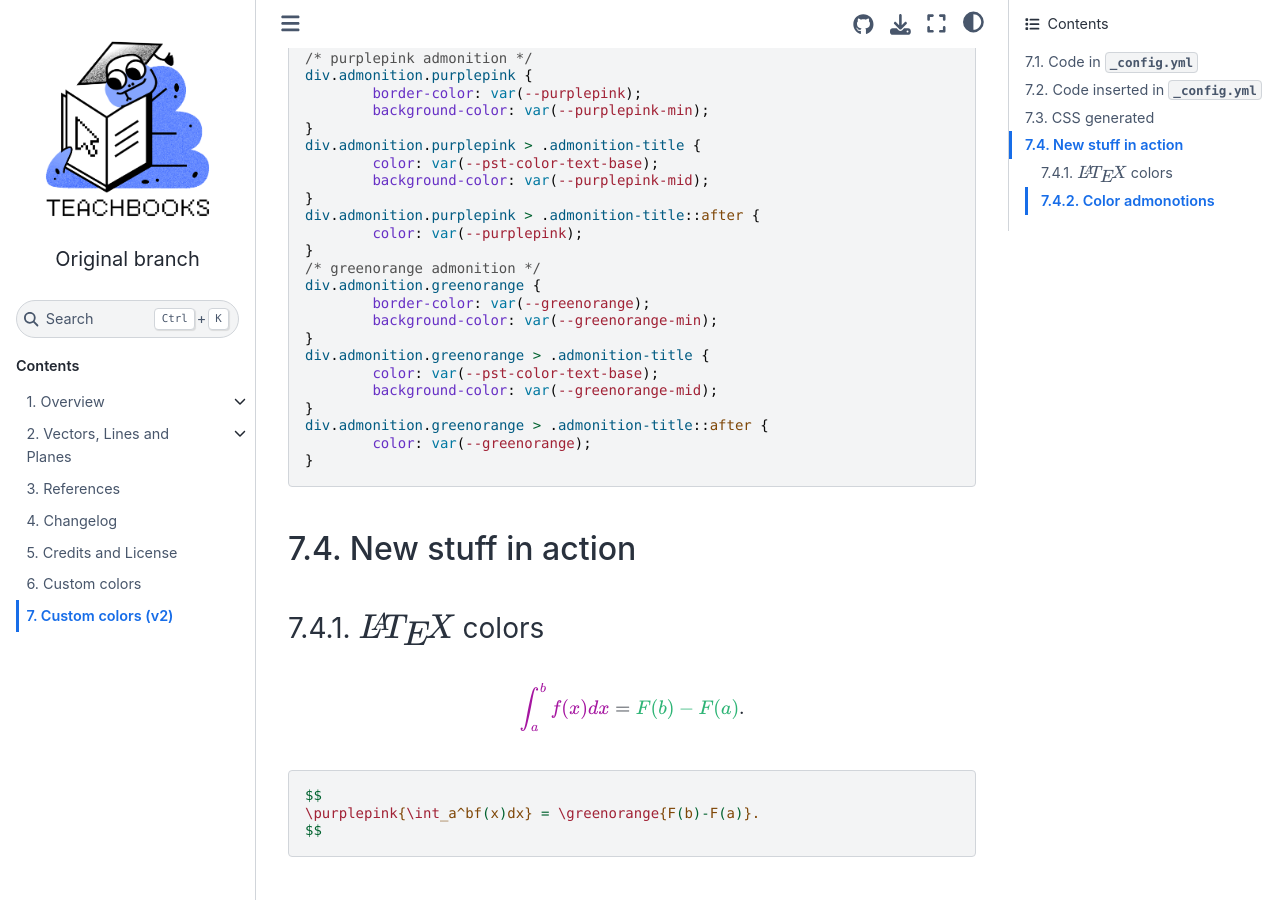
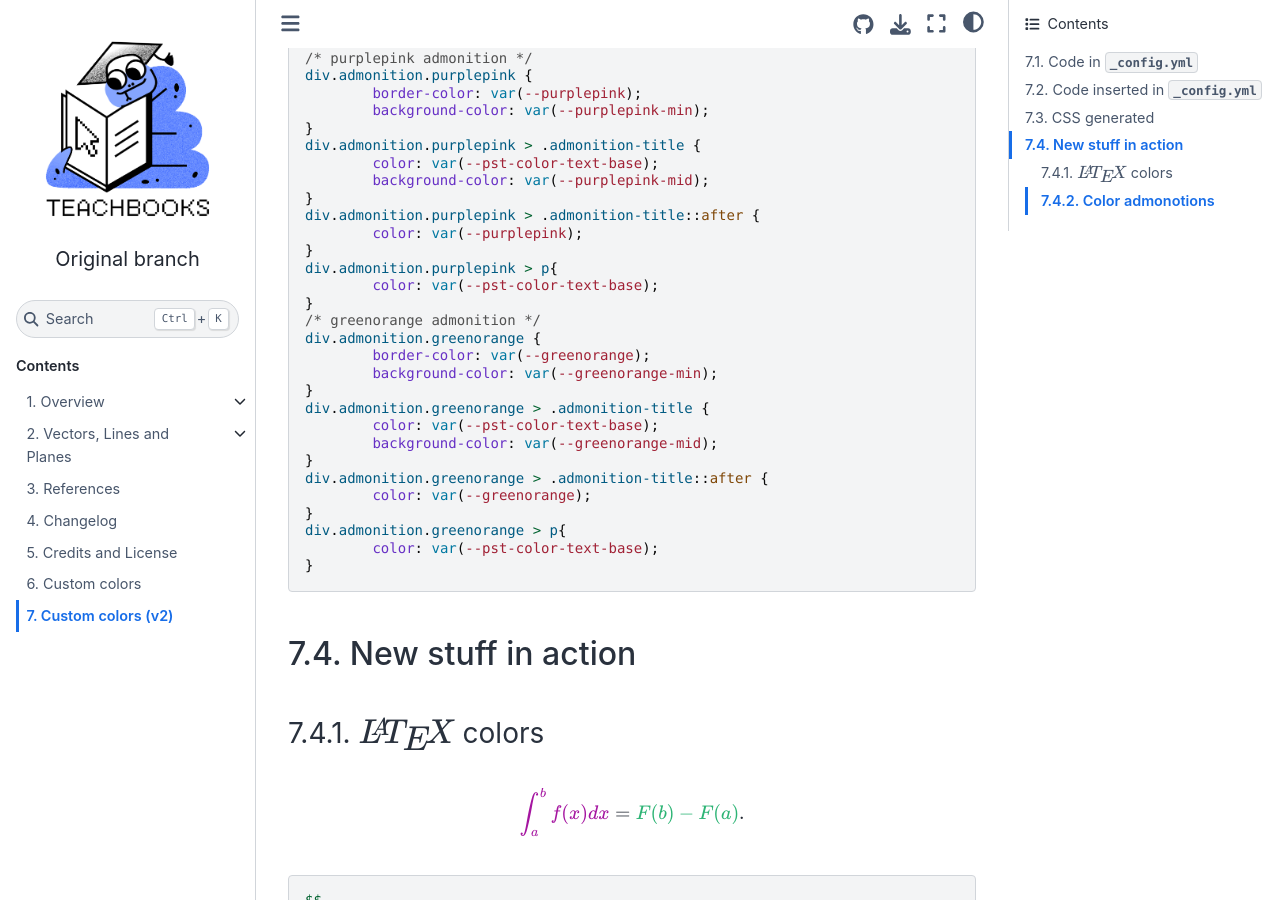
Before and after one commit to douden/test_book_from_template, a Jupyter Book: the page built from book/tb_cc.md, in a window 1280 px wide and 900 px high, scrolled down 1076 px. Built offline with Jupyter Book 1.0.4 settings and Sphinx 7.4.7 and the Sphinx Book theme 1.1.4, drawn with Linux system fonts in a browser that asks for light colours; pages that are not in the unit, such as notebooks, are missing from menus; comment, search, counter and statistics services are not loaded.

Commit message:
Update tb_cc.md

````diff
--- a/book/tb_cc.md
+++ b/book/tb_cc.md
@@ -61,6 +61,9 @@
 div.admonition.purplepink > .admonition-title::after {
 	color: var(--purplepink);
 }
+div.admonition.purplepink > p{
+	color: var(--pst-color-text-base);
+}
 /* greenorange admonition */
 div.admonition.greenorange {
 	border-color: var(--greenorange);
@@ -72,6 +75,9 @@
 }
 div.admonition.greenorange > .admonition-title::after {
 	color: var(--greenorange);
+}
+div.admonition.greenorange > p{
+	color: var(--pst-color-text-base);
 }
 ```
 
````
